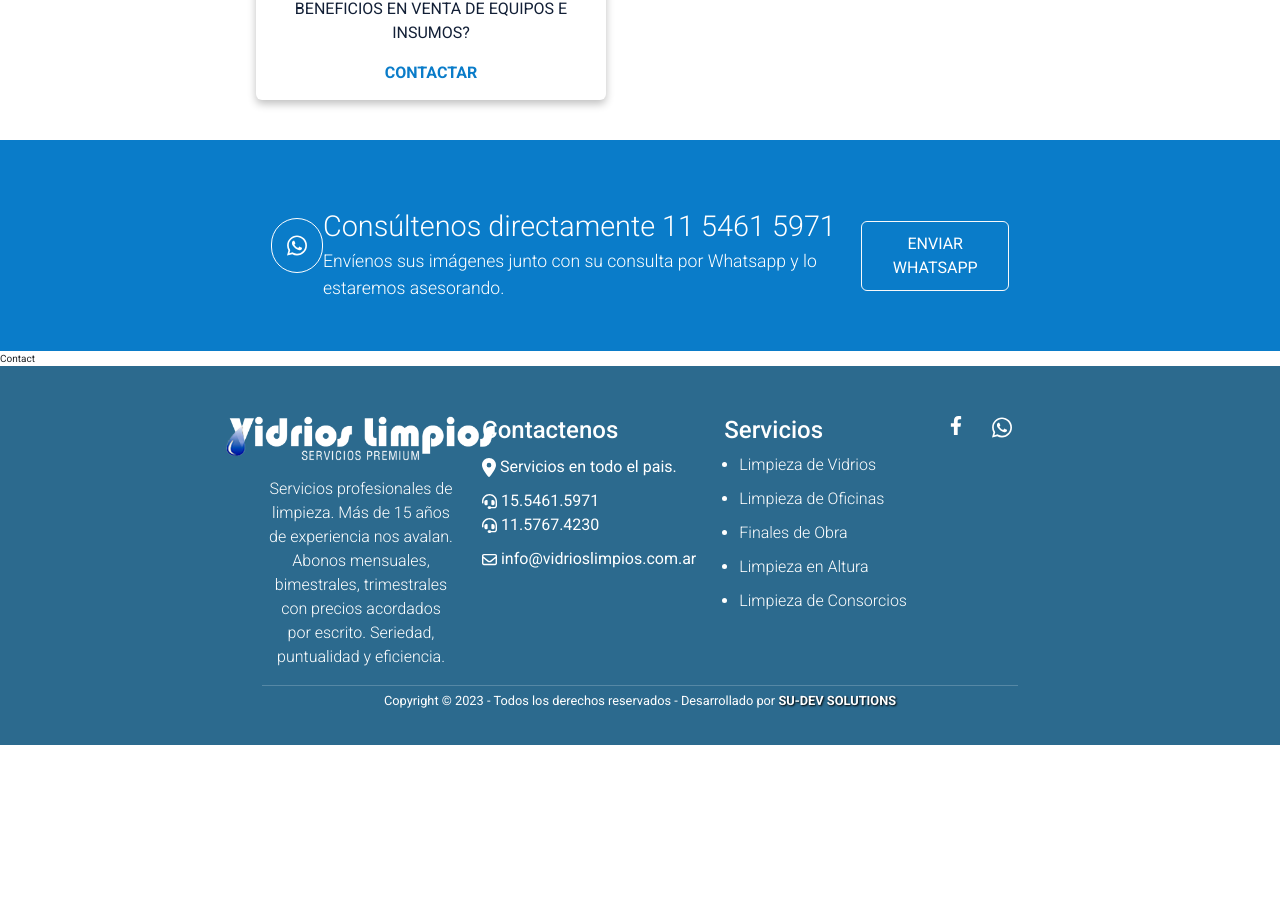
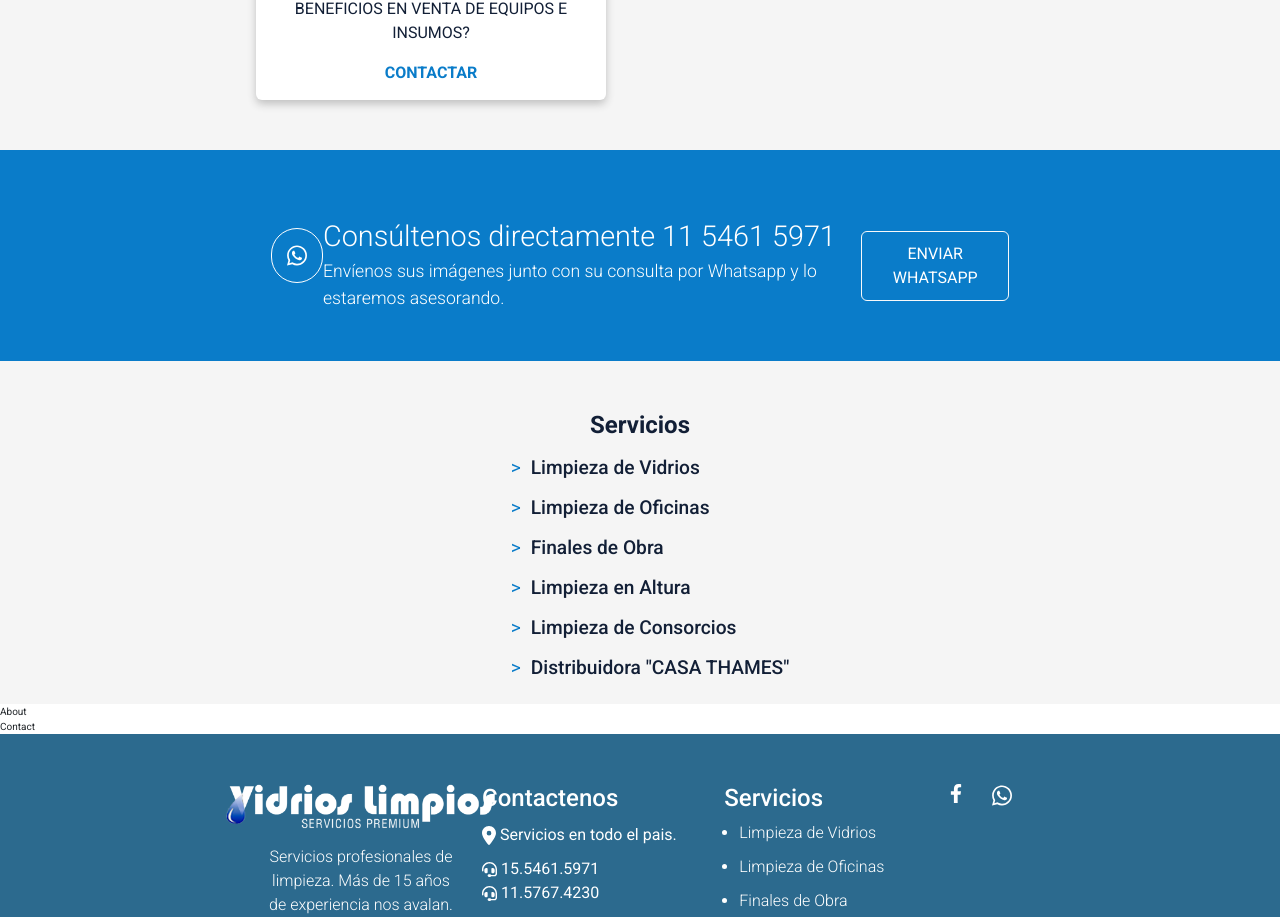
Before and after one commit to arielituzzz/vidrios-limpios, a React (Create React App) app: page /#/ in a window 1280 px wide. Shown: the part 2259-3176 px from the top of the page. Before the commit the page ends 3004 px from the top, so only its background shows below. Built offline with nearby package versions, Linux system fonts and the light colour scheme.

Commit message:
Agregregada seccion de Servicios en el HOME

```diff
--- a/src/components/main/home/Home.jsx
+++ b/src/components/main/home/Home.jsx
@@ -4,6 +4,8 @@ import Contact from "./contact/Contact";
 import CarouselPresentation from "./carouselPresentation/CarouselPresentation";
 import Cards from "./cards/Cards";
 import Separator1 from "./separators/Separator1";
+import Services from "./services/Services";
+import About from "./about/About";
 
 const Home = () => {
   return (
@@ -11,6 +13,8 @@ const Home = () => {
       <CarouselPresentation />
       <Cards />
       <Separator1 />
+      <Services />
+      <About />
       <Contact />
     </div>
   );
--- /dev/null
+++ b/src/components/main/home/about/About.jsx
@@ -0,0 +1,8 @@
+import React from "react";
+import "./_about.scss";
+
+const About = () => {
+  return <div>About</div>;
+};
+
+export default About;
--- a/src/components/main/home/cards/_cards.scss
+++ b/src/components/main/home/cards/_cards.scss
@@ -1,5 +1,8 @@
 .cards {
-  margin-top: 30px;
+  opacity: 1;
+  background-color: whitesmoke;
+  margin: 30px 0px 0px;
+  padding-bottom: 50px;
   &__container {
     display: flex;
     flex-direction: column;
--- a/src/components/main/home/separators/separators.scss
+++ b/src/components/main/home/separators/separators.scss
@@ -1,7 +1,6 @@
 @import "../../../../assets/index.scss";
 
 .separator1 {
-  margin-top: 40px;
   background-color: $blueLight;
   padding: 50px 40px;
   color: white;
--- /dev/null
+++ b/src/components/main/home/services/Services.jsx
@@ -0,0 +1,28 @@
+import React from "react";
+import "./_services.scss";
+
+const Services = () => {
+  return (
+    <div className="services">
+      <div className="services__content">
+        <h3 className="services__content__title">Servicios</h3>
+        <ul className="services__content__list">
+          <li className="services__content__list__text">Limpieza de Vidrios</li>
+          <li className="services__content__list__text">
+            Limpieza de Oficinas
+          </li>
+          <li className="services__content__list__text">Finales de Obra</li>
+          <li className="services__content__list__text">Limpieza en Altura</li>
+          <li className="services__content__list__text">
+            Limpieza de Consorcios
+          </li>
+          <li className="services__content__list__text">
+            Distribuidora "CASA THAMES"
+          </li>
+        </ul>
+      </div>
+    </div>
+  );
+};
+
+export default Services;
--- /dev/null
+++ b/src/components/main/home/services/_services.scss
@@ -0,0 +1,43 @@
+@import "../../../../assets/index.scss";
+
+.services {
+  background-color: whitesmoke;
+  opacity: 1;
+  padding-top: 50px;
+  &__content {
+    &__title {
+      text-align: center;
+      color: $darkBlue;
+      font-weight: 600;
+      font-size: 1.5rem;
+    }
+    &__list {
+      padding-left: 20px;
+      list-style-type: none;
+      font-size: 1.2rem;
+      line-height: 40px;
+      &__text {
+        color: $darkBlue;
+        font-weight: 500;
+      }
+      &__text::before {
+        content: ">";
+        margin-right: 10px;
+        color: $blueLight;
+        font-weight: 400;
+      }
+    }
+  }
+}
+
+/* DESKTOP ······················································································································· */
+@media (min-width: 1024px) {
+  .services {
+    &__content {
+      display: flex;
+      flex-direction: column;
+      align-items: center;
+      flex-wrap: wrap;
+    }
+  }
+}
```
Also changed, not shown: src/components/main/home/about/_about.scss (added).
